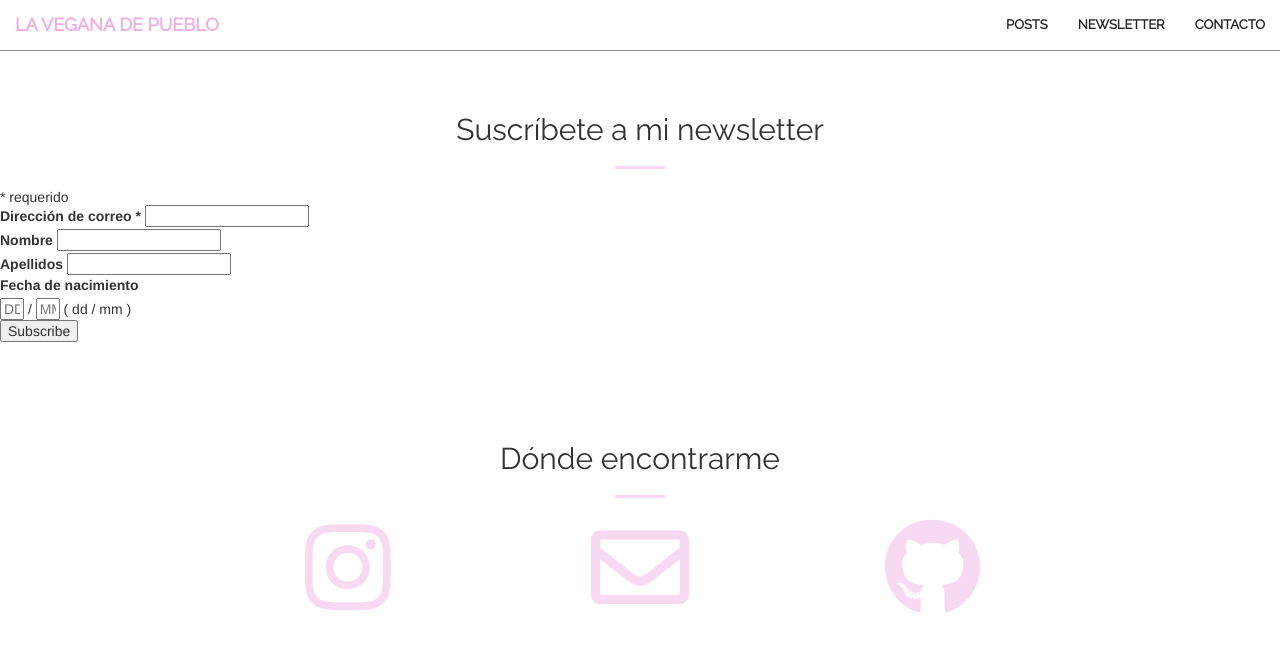
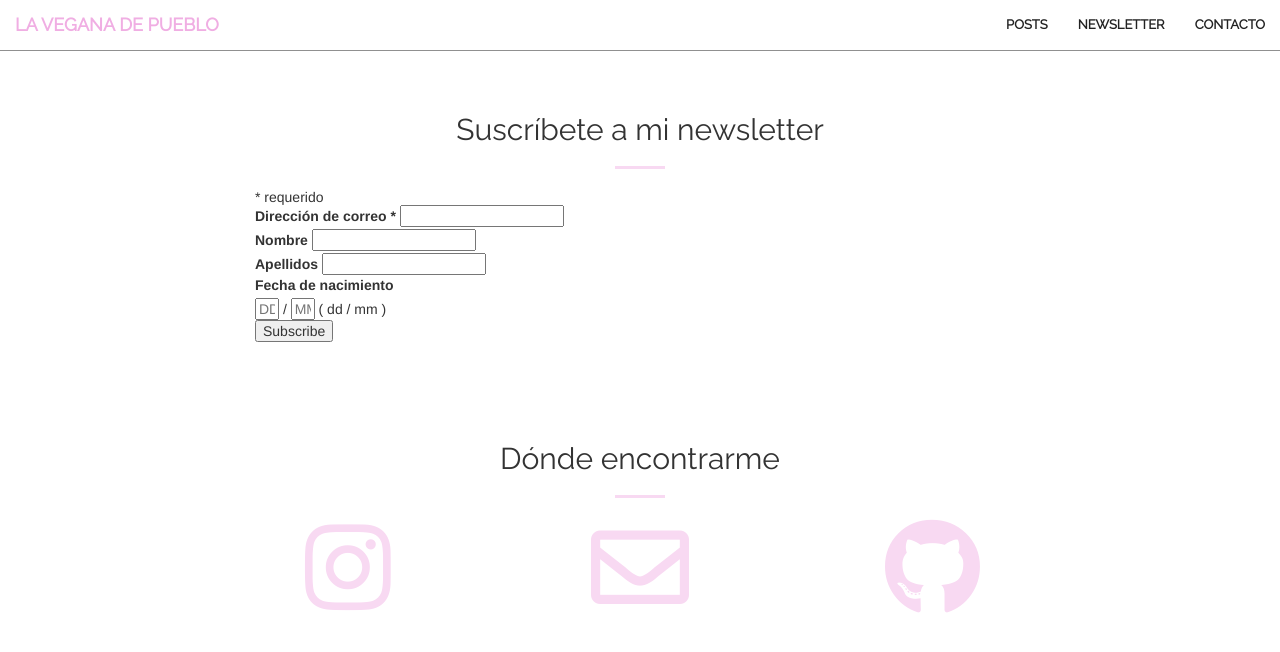
Before and after one commit to juevesanto/juevesanto.github.io, a Jekyll site: the page built from newsletter.html, in a window 1280 px wide and 900 px high. Shown: the top 652 px of the window. Built offline with Jekyll 4.4.1, drawn with Linux system fonts in a browser that asks for light colours; nearby versions of some CDN libraries; comment, search, counter and statistics services are not loaded.

Commit message:
Added css tweaks to newsletter

```diff
--- a/_layouts/newsletter.html
+++ b/_layouts/newsletter.html
@@ -14,7 +14,9 @@
             </div>
         </div>
     </div>
+    <div id="newsletter" class="container">
         {{ content }}
+    </div>
     {% include contact.html %}
     {% include scripts.html %}
 </body>
--- a/_sass/_base.scss
+++ b/_sass/_base.scss
@@ -189,6 +189,10 @@ header {
     margin-bottom: 3cm;
  }
 
+ #newsletter {
+    width: 800px;
+ }
+
 #post {
     .container{
         width: 800px;
```
Lines whose indentation alone changed are shown as unchanged.
